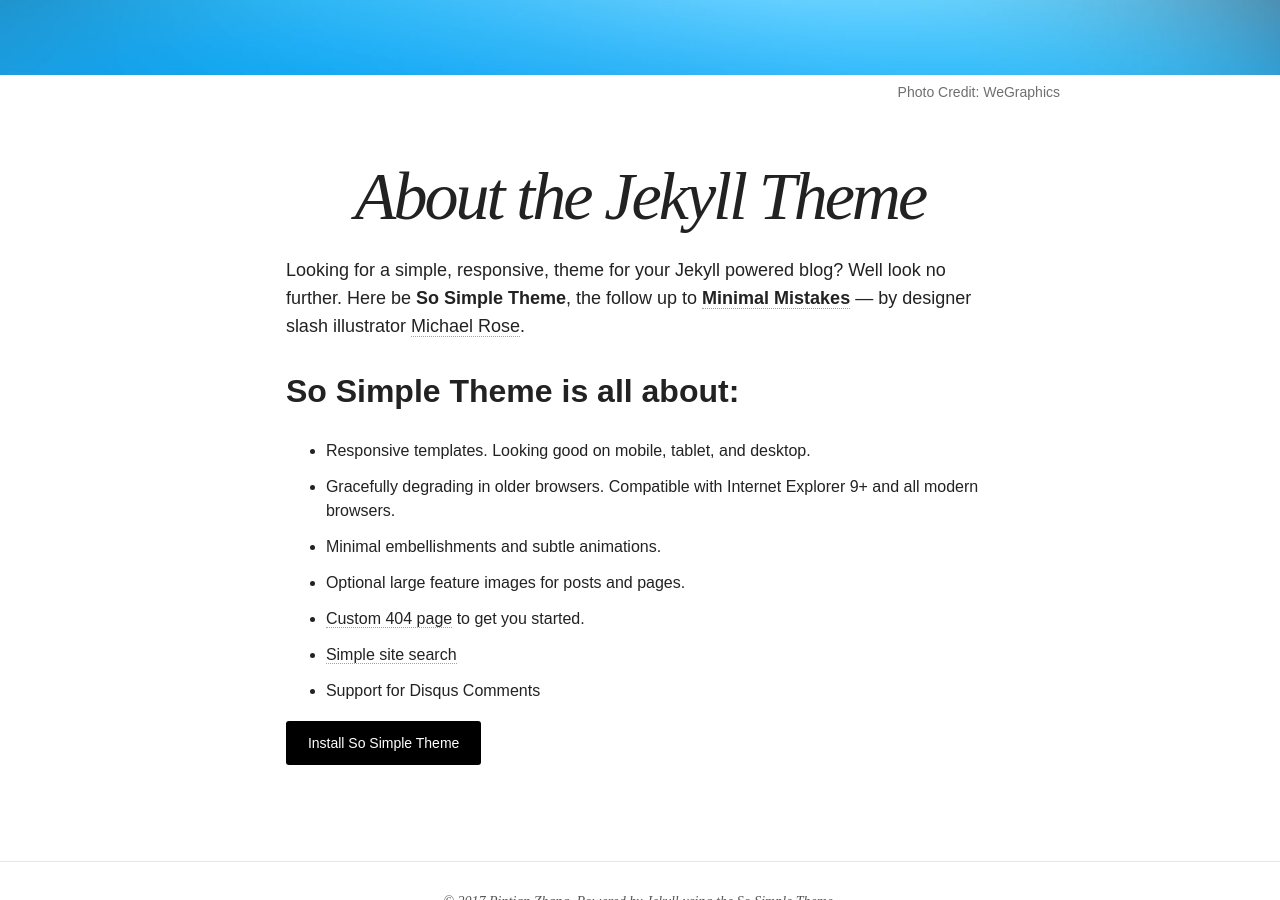
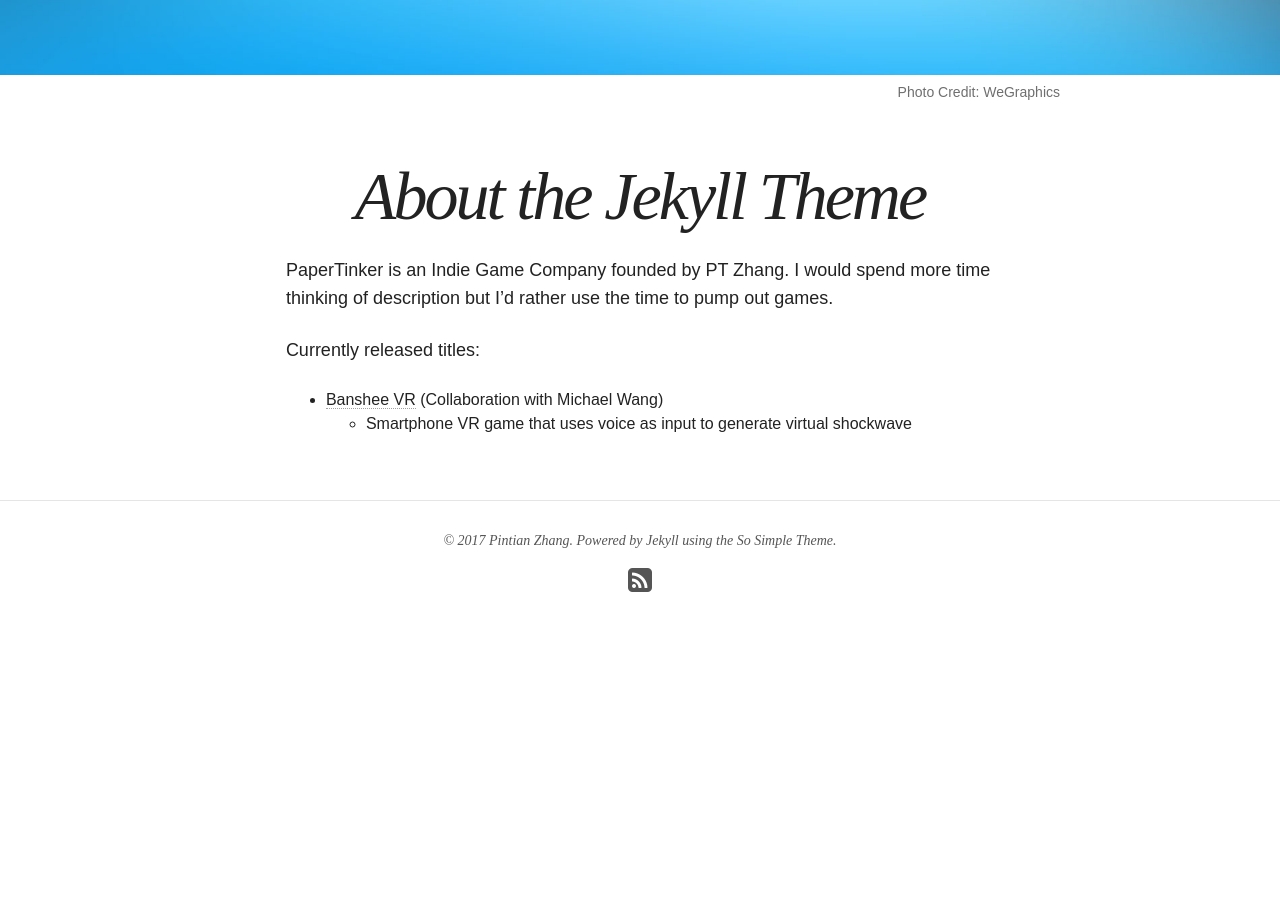
Before and after one commit to papertinker/PaperTinkerSite, a Jekyll site: the page built from about/index.md, in a window 1280 px wide and 900 px high, scrolled down 618 px. Built offline with Jekyll 4.4.1, drawn with Linux system fonts in a browser that asks for light colours; nearby versions of some CDN libraries; after the commit the page ends 1310 px from its top, so only the background shows below that.

Commit message:
Updated Index

```diff
--- a/about/index.md
+++ b/about/index.md
@@ -1,26 +1,16 @@
 ---
 title: About the Jekyll Theme
-layout: page
 excerpt: So Simple is a responsive Jekyll theme for your words and images.
-modified: 2014-08-08 23:44:38.564000000 Z
+modified: 2014-08-08 19:44:38.564000000 -04:00
 image:
   feature: so-simple-sample-image-4.jpg
   credit: WeGraphics
   creditlink: http://wegraphics.net/downloads/free-ultimate-blurred-background-pack/
+layout: page
 ---
 
-Looking for a simple, responsive, theme for your Jekyll powered blog? Well look no further. Here be **So Simple Theme**, the follow up to [**Minimal Mistakes**](http://mmistakes.github.io/minimal-mistakes) --- by designer slash illustrator [Michael Rose](http://mademistakes.com).
+PaperTinker is an Indie Game Company founded by PT Zhang. I would spend more time thinking of description but I'd rather use the time to pump out games.
 
-## So Simple Theme is all about:
-
-* Responsive templates. Looking good on mobile, tablet, and desktop.
-* Gracefully degrading in older browsers. Compatible with Internet Explorer 9+ and all modern browsers.
-* Minimal embellishments and subtle animations.
-* Optional large feature images for posts and pages.
-* [Custom 404 page]({{ site.url }}/404.html) to get you started.
-* [Simple site search](https://github.com/christian-fei/Simple-Jekyll-Search)
-* Support for Disqus Comments
-
-<a markdown="0" href="{{ site.url }}/theme-setup" class="btn">Install So Simple Theme</a>
-
-[^1]: Example: *domain.com/category-name/post-title*
+Currently released titles:
+- [Banshee VR](https://papertinker.com/games/banshee/) (Collaboration with Michael Wang)
+  - Smartphone VR game that uses voice as input to generate virtual shockwave
```
